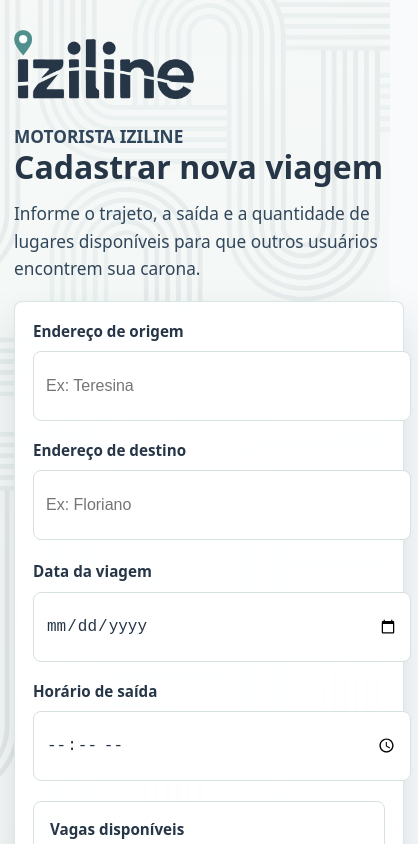
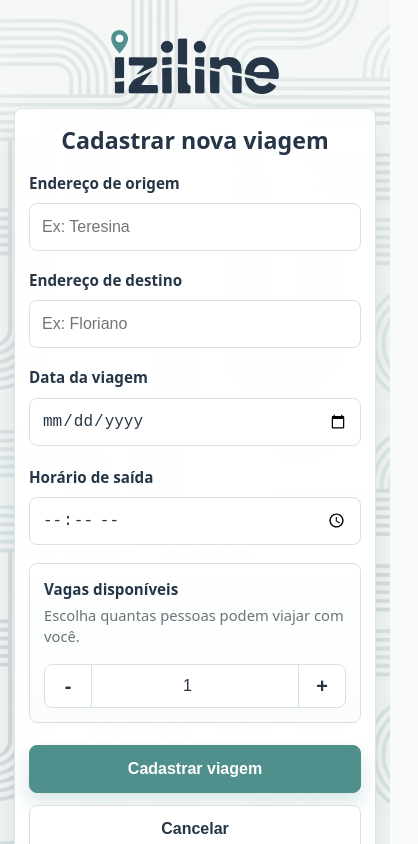
Before and after one commit to micaiasdev/iziline, a React (Vite) app in the folder frontend/: page / in a window 390 px wide. Shown: the top 844 px of the page, 418 px wide, since content can reach past the window. Built offline with nearby package versions, Linux system fonts and the light colour scheme.

Commit message:
responsividade-form

```diff
--- a/frontend/src/components/FormField/FormField.css
+++ b/frontend/src/components/FormField/FormField.css
@@ -1,5 +1,6 @@
 .form-field {
   display: flex;
+  min-width: 0;
   flex-direction: column;
   gap: 8px;
 }
@@ -13,6 +14,7 @@
 .form-field input {
   min-height: 48px;
   width: 100%;
+  max-width: 100%;
   border: 1px solid #d7e1e0;
   border-radius: 8px;
   background: #ffffff;
--- a/frontend/src/travel/pages/NewTripPage/NewTripPage.css
+++ b/frontend/src/travel/pages/NewTripPage/NewTripPage.css
@@ -4,24 +4,35 @@
   --iziline-teal: #4f8f8c;
   --iziline-teal-dark: #3f7774;
   --iziline-teal-light: #e7f1f0;
-  --iziline-surface: #ffffff;
   --iziline-page: #f5f8f7;
   --iziline-border: #d7e1e0;
   --iziline-muted: #667678;
 
+  box-sizing: border-box;
   min-height: 100vh;
+  min-height: 100dvh;
+  width: 100%;
+  min-width: 100vw;
+  overflow-x: hidden;
   background:
     linear-gradient(
       180deg,
-      rgba(245, 248, 247, 0.94),
-      rgba(245, 248, 247, 0.9)
+      rgba(245, 248, 247, 0.9),
+      rgba(245, 248, 247, 0.84)
     ),
     url("../../../assets/pattern.png");
   background-color: var(--iziline-page);
-  background-position: center;
-  background-size: 900px auto;
+  background-position: center top;
+  background-repeat: repeat;
+  background-size: min(920px, 230vw) auto;
   color: var(--iziline-navy);
   padding: 24px;
+}
+
+.new-trip-page *,
+.new-trip-page *::before,
+.new-trip-page *::after {
+  box-sizing: border-box;
 }
 
 .new-trip-shell {
@@ -35,44 +46,23 @@
 }
 
 .new-trip-copy {
+  min-width: 0;
   padding-top: 8px;
 }
 
 .new-trip-copy__logo {
   display: block;
   height: auto;
-  margin-bottom: 24px;
+  margin: 0;
   max-width: 220px;
   width: 64%;
-}
-
-.new-trip-copy__eyebrow {
-  color: var(--iziline-teal-dark);
-  font-size: 0.9rem;
-  font-weight: 800;
-  letter-spacing: 0;
-  margin: 0 0 10px;
-  text-transform: uppercase;
-}
-
-.new-trip-copy h1 {
-  color: var(--iziline-navy);
-  font-size: clamp(2rem, 5vw, 3.2rem);
-  line-height: 1.05;
-  margin: 0 0 16px;
-}
-
-.new-trip-copy p {
-  color: var(--iziline-navy-soft);
-  font-size: 1.08rem;
-  line-height: 1.6;
-  margin: 0;
-  max-width: 520px;
 }
 
 .new-trip-form {
   display: grid;
   gap: 20px;
+  width: 100%;
+  min-width: 0;
   background: rgba(255, 255, 255, 0.96);
   border: 1px solid rgba(79, 143, 140, 0.22);
   border-radius: 8px;
@@ -80,15 +70,28 @@
   padding: 24px 64px;
 }
 
+.new-trip-form__header {
+  text-align: center;
+}
+
+.new-trip-form__header h1 {
+  color: var(--iziline-navy);
+  font-size: clamp(1.5rem, 4.5vw, 2rem);
+  line-height: 1.15;
+  margin: 0;
+}
+
 .new-trip-form__group {
   display: grid;
   gap: 18px;
+  min-width: 0;
 }
 
 .new-trip-form__grid {
   display: grid;
   grid-template-columns: 1fr 1fr;
-  gap: 18px;
+  gap: 24px;
+  min-width: 0;
 }
 
 .seats-field {
@@ -96,6 +99,7 @@
   align-items: center;
   justify-content: space-between;
   gap: 18px;
+  min-width: 0;
   background: linear-gradient(180deg, #ffffff, #fbfdfd);
   border: 1px solid var(--iziline-border);
   border-radius: 8px;
@@ -203,40 +207,59 @@
 
   .new-trip-shell {
     grid-template-columns: 1fr;
-    gap: 24px;
+    gap: 18px;
     padding-top: 18px;
-  }
-
-  .new-trip-copy h1 {
-    max-width: 420px;
   }
 
   .new-trip-copy__logo {
     max-width: 180px;
+    margin: 0 auto;
+    width: 52%;
+  }
+
+  .new-trip-form {
+    margin: 0 auto;
+    max-width: 560px;
+    padding: 24px;
   }
 }
 
 @media (max-width: 540px) {
   .new-trip-page {
+    background-position: top center;
+    background-size: 720px auto;
     padding: 0;
   }
 
   .new-trip-shell {
-    gap: 18px;
-    padding: 22px 14px;
+    gap: 14px;
+    width: 100%;
+    padding: 22px 14px 28px;
+  }
+
+  .new-trip-copy__logo {
+    max-width: 168px;
+    width: 48%;
   }
 
   .new-trip-form {
-    padding: 18px;
+    gap: 18px;
+    padding: 18px 14px;
+  }
+
+  .new-trip-form__header h1 {
+    font-size: 1.45rem;
   }
 
   .new-trip-form__grid {
     grid-template-columns: 1fr;
+    gap: 20px;
   }
 
   .seats-field {
     align-items: stretch;
     flex-direction: column;
+    padding: 14px;
   }
 
   .seats-control {
--- a/frontend/src/travel/pages/NewTripPage/NewTripPage.tsx
+++ b/frontend/src/travel/pages/NewTripPage/NewTripPage.tsx
@@ -1,6 +1,6 @@
 import { useState } from "react";
 import { FormField } from "../../../components/FormField/FormField";
-import type { NewTripFormData } from "../../../types/trip"
+import type { NewTripFormData } from "../../../types/trip";
 import izilineLogo from "../../../assets/iziline.png";
 import "./NewTripPage.css";
 
@@ -53,15 +53,13 @@ export function NewTripPage() {
             src={izilineLogo}
             alt="Iziline"
           />
-          <p className="new-trip-copy__eyebrow">Motorista Iziline</p>
-          <h1 id="new-trip-title">Cadastrar nova viagem</h1>
-          <p>
-            Informe o trajeto, a saída e a quantidade de lugares disponíveis
-            para que outros usuários encontrem sua carona.
-          </p>
         </div>
 
         <form className="new-trip-form" onSubmit={handleSubmit}>
+          <header className="new-trip-form__header">
+            <h1 id="new-trip-title">Cadastrar nova viagem</h1>
+          </header>
+
           <div className="new-trip-form__group">
             <FormField
               id="origin"
```
